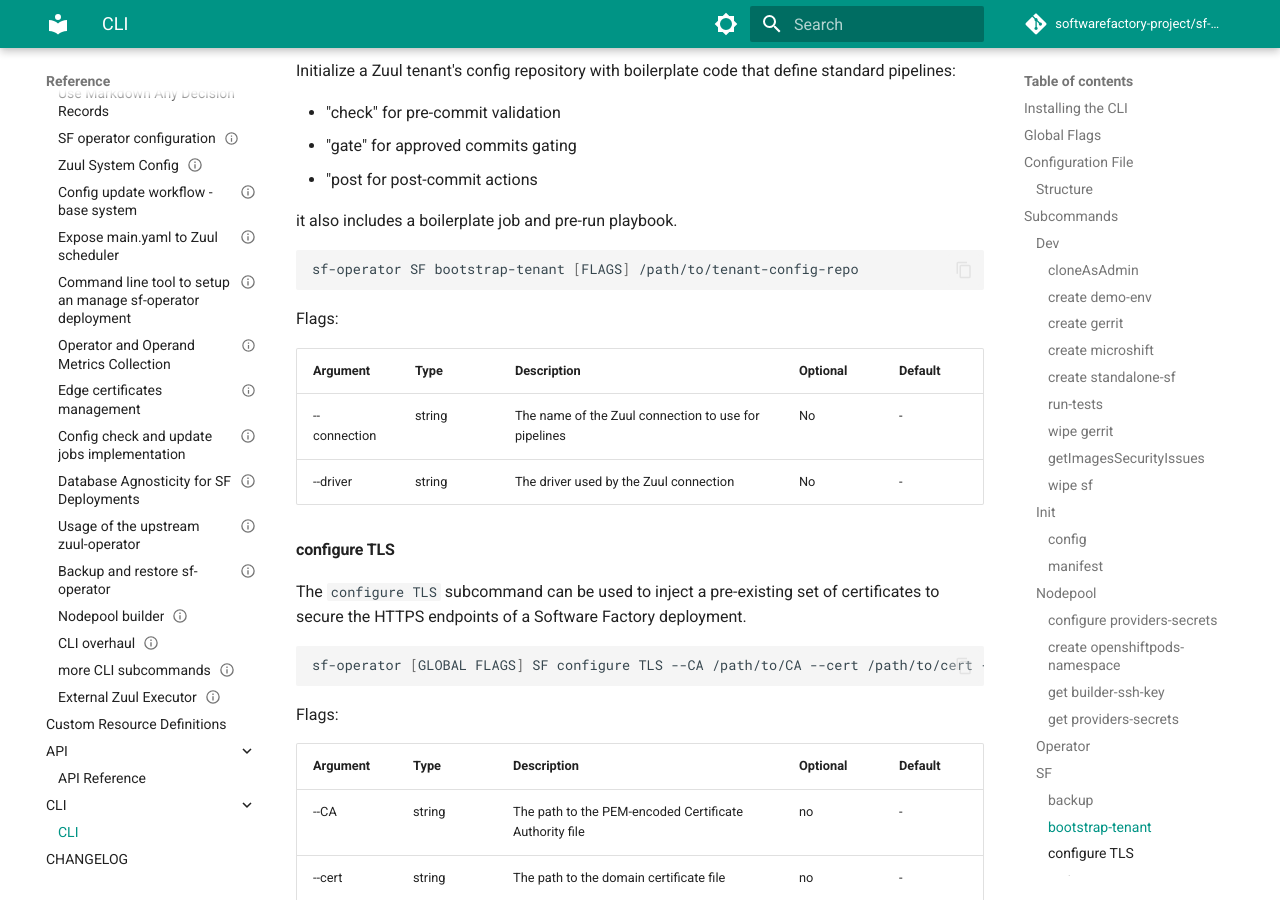
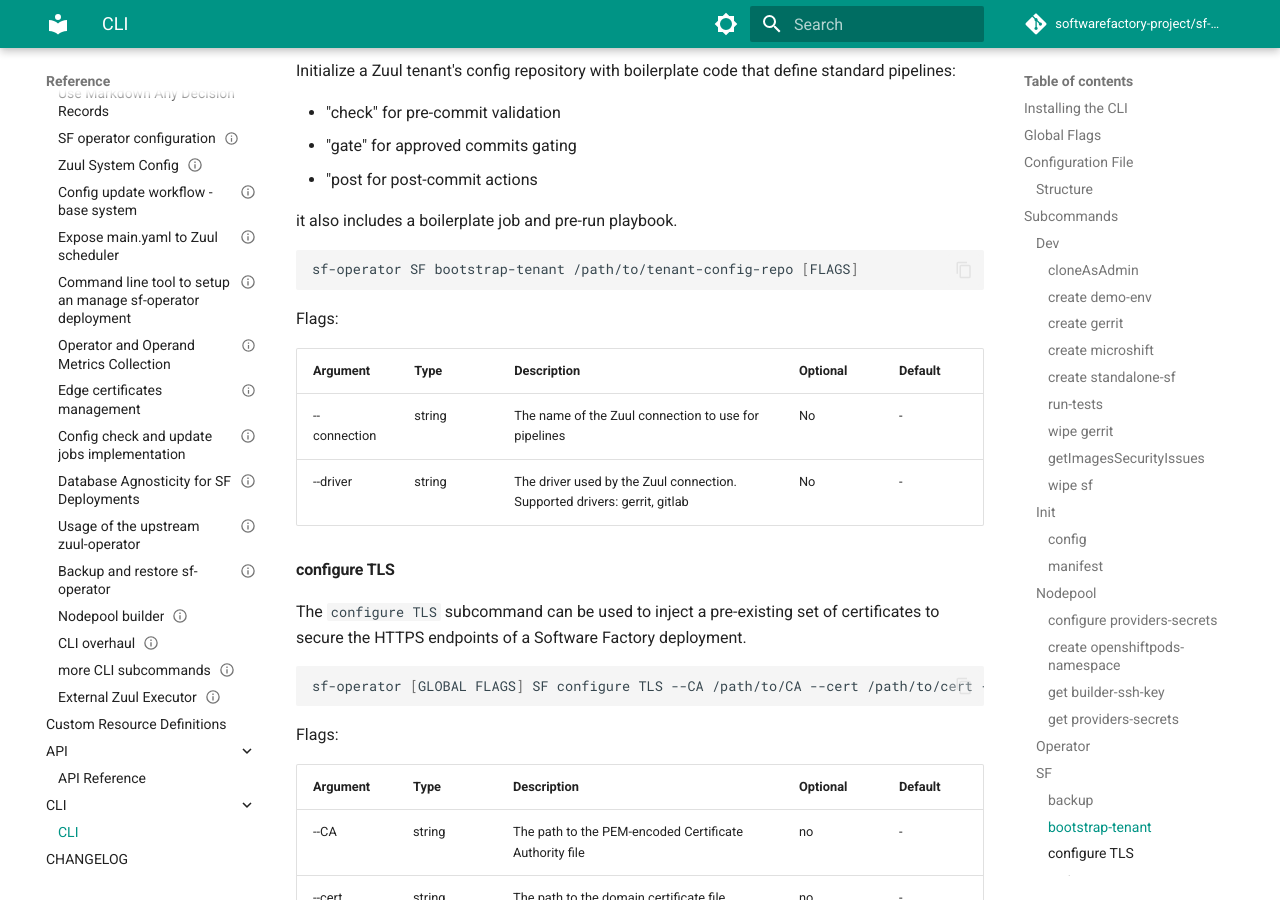
Before and after one commit to softwarefactory-project/sf-operator, an MkDocs documentation site: the page built from doc/reference/cli/index.md, in a window 1280 px wide and 900 px high, scrolled down 12300 px. Built offline with MkDocs 1.6.1 and Material for MkDocs 9.7.7, drawn with Linux system fonts in a browser that asks for light colours; comment, search, counter and statistics services are not loaded.

````diff
--- a/doc/reference/cli/index.md
+++ b/doc/reference/cli/index.md
@@ -467,7 +467,7 @@ Initialize a Zuul tenant's config repository with boilerplate code that define s
 it also includes a boilerplate job and pre-run playbook.
 
 ```sh
-sf-operator SF bootstrap-tenant [FLAGS] /path/to/tenant-config-repo
+sf-operator SF bootstrap-tenant /path/to/tenant-config-repo [FLAGS]
 ```
 
 Flags:
@@ -475,7 +475,7 @@ Flags:
 | Argument | Type | Description | Optional | Default |
 |----------|------|-------|----|----|
 |--connection |string  | The name of the Zuul connection to use for pipelines | No | - |
-|--driver |string  | The driver used by the Zuul connection | No | - |
+|--driver |string  | The driver used by the Zuul connection. Supported drivers: gerrit, gitlab | No | - |
 
 #### configure TLS
 
````
Also changed, not shown: doc/user/zuul_config_repository.md (+2 -2 lines), 1 other file.
